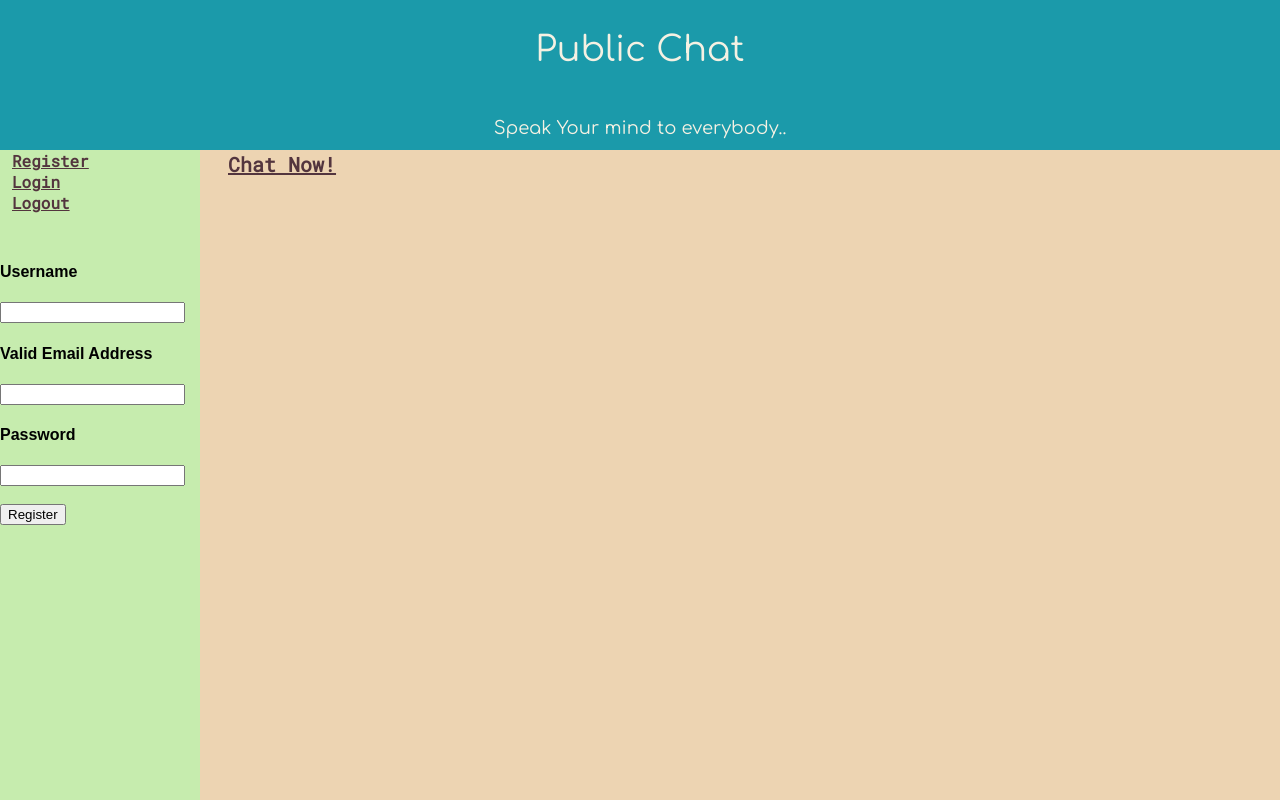
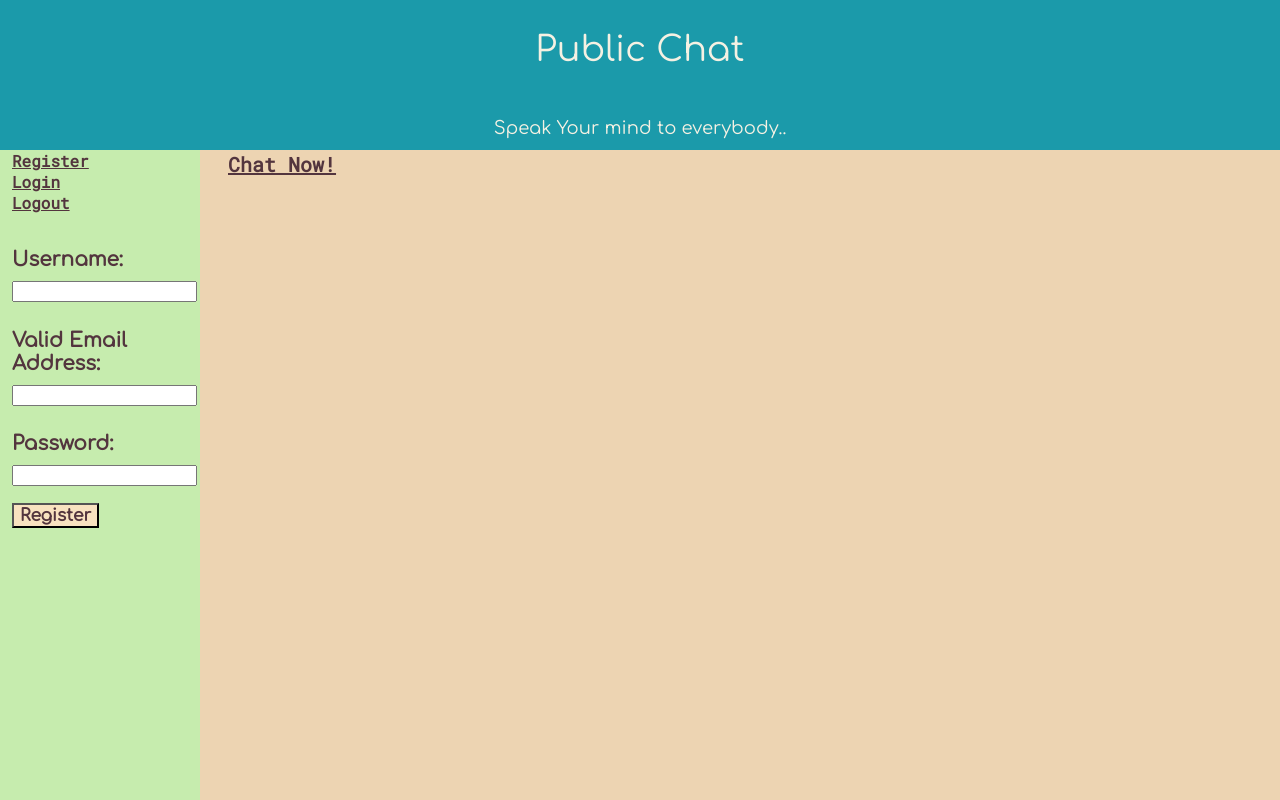
Before and after one commit to Nabid-Kaisar/chat, a React (Create React App) app: page /register in a window 1280 px wide. Shown: the top 800 px of the page. Built offline with nearby package versions, Linux system fonts and the light colour scheme.

Commit message:
designed register component

```diff
--- a/src/Register.js
+++ b/src/Register.js
@@ -1,4 +1,5 @@
 import React, { Component } from "react";
+import './RegisterStyle.css';
 
 class Register extends Component {
   constructor(props) {
@@ -49,25 +50,21 @@ class Register extends Component {
       .catch(err => {
         console.log(err);
       });
-
-
   }
 
   render() {
     return (
       <div>
-        <h4>Username</h4>
+      <div className = "regContainer">
+        <h4 className="promptText">Username:</h4>
         <input type="text" name="username" onChange={this.handleUsername} />
-        <br />
-        <h4>Valid Email Address</h4>
+
+        <h4 className="promptText">Valid Email Address:</h4>
         <input type="text" name="email" onChange={this.handleEmail} />
-
-        <br />
-        <h4>Password</h4>
+        <h4 className="promptText">Password:</h4>
         <input type="text" name="password" onChange={this.handlePassword} />
-        <br />
-        <br />
-        <button onClick={this.handleRegister}>Register</button>
+        <button onClick={this.handleRegister} className="regButton">Register</button>
+        </div>
       </div>
     );
   }
--- /dev/null
+++ b/src/RegisterStyle.css
@@ -0,0 +1,19 @@
+.regContainer{
+color:#53353E;
+margin-left: 12px;
+font-size: 20px;
+font-family: 'Comfortaa', cursive;
+}
+
+.promptText{
+  margin-bottom: 7px;
+}
+
+.regButton{
+  margin-top: 17px;
+  color:#53353E;
+  font-family: 'Comfortaa', cursive;
+  font-size: 17px;
+  background-color: #F8E2C0;
+  font-weight: bold;
+}
--- a/src/SideBarStyle.css
+++ b/src/SideBarStyle.css
@@ -9,7 +9,7 @@
  overflow: auto;
 }
 .linkContainer{
-  margin-bottom: 50px;
+  margin-bottom: 35px;
 }
 .linkText{
   margin-left: 12px;
@@ -36,20 +36,8 @@
  color: black;
  padding: 16px;
  text-decoration: none;
-
 }
 
-/* Active/current link */
-.sidebar a.active {
- background-color: #4CAF50;
- color: white;
-}
-
-/* Links on mouse-over */
-.sidebar a:hover:not(.active) {
- background-color: #555;
- color: white;
-}
 
 /* Page content. The value of the margin-left property should match the value of the sidebar's width property */
 div.content {
@@ -66,14 +54,5 @@ div.content {
    height: auto;
    position: relative;
  }
- .sidebar a {float: left;}
- div.content {margin-left: 0;}
+
 }
-
-/* On screens that are less than 400px, display the bar vertically, instead of horizontally */
-@media screen and (max-width: 400px) {
- .sidebar a {
-   text-align: center;
-   float: none;
- }
-}
```
